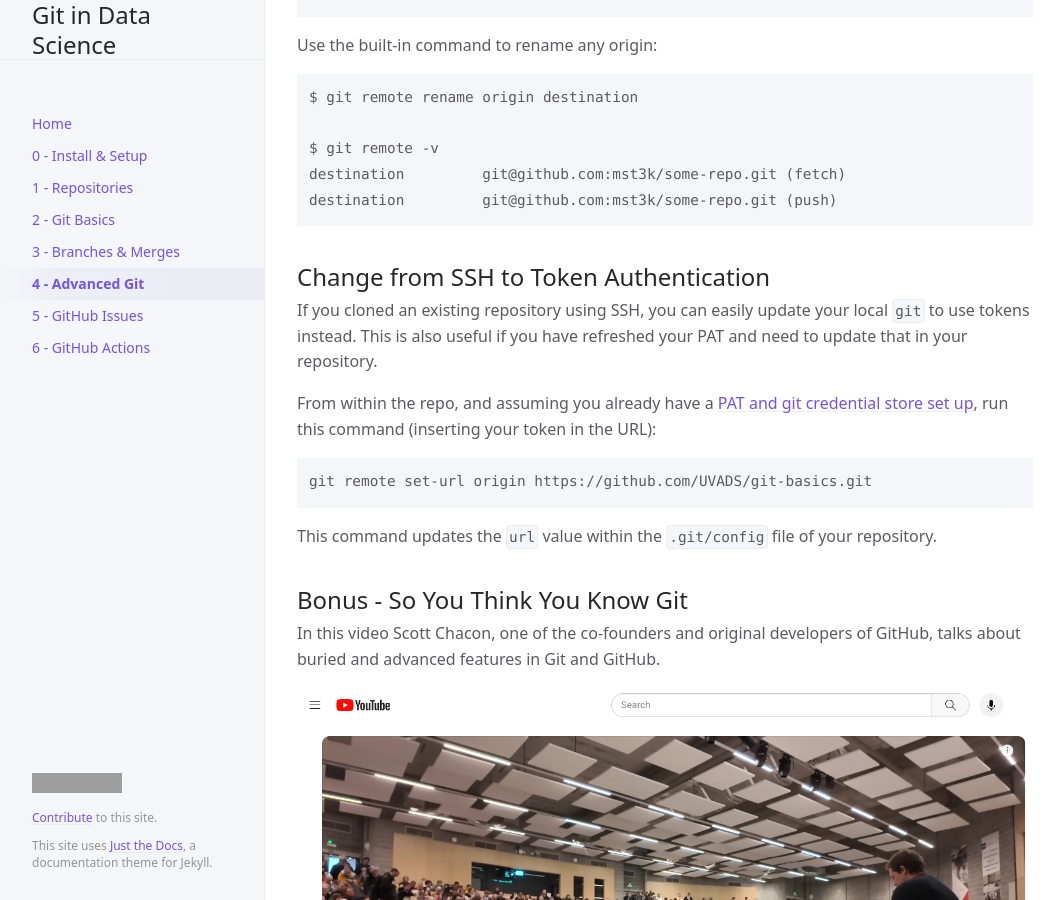
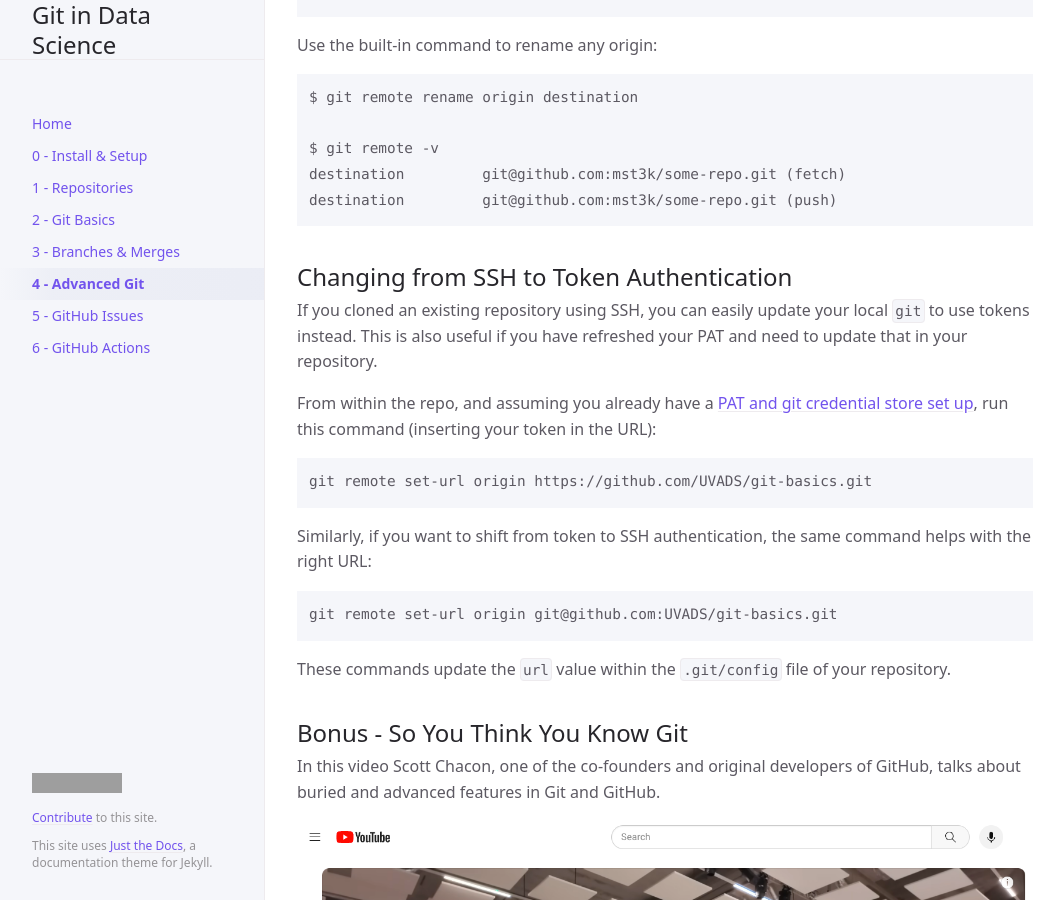
Before and after one commit to UVADS/git-basics, a Jekyll site: the page built from docs/git-advanced.md, in a window 1280 px wide and 900 px high, scrolled down 6262 px. Shown: the whole window, without its empty margins (107-1169 px from the left). Built offline with Jekyll 4.4.1, drawn with Linux system fonts in a browser that asks for light colours; cached includes are drawn as plain includes; some of the changed text lies outside the part shown; grey boxes are pictures that could not be loaded.

Commit message:
Clearer language around token auth

````diff
--- a/docs/git-advanced.md
+++ b/docs/git-advanced.md
@@ -218,7 +218,7 @@ destination	    git@github.com:mst3k/some-repo.git (fetch)
 destination	    git@github.com:mst3k/some-repo.git (push)
 ```
 
-## Change from SSH to Token Authentication
+## Changing from SSH to Token Authentication
 
 If you cloned an existing repository using SSH, you can easily update your local `git` to use tokens instead. This is also useful if you have refreshed your PAT and need to update that in your repository.
 
@@ -228,7 +228,13 @@ From within the repo, and assuming you already have a [PAT and git credential st
 git remote set-url origin https://github.com/UVADS/git-basics.git
 ```
 
-This command updates the `url` value within the `.git/config` file of your repository.
+Similarly, if you want to shift from token to SSH authentication, the same command helps with the right URL:
+```
+git remote set-url origin git@github.com:UVADS/git-basics.git
+```
+
+These commands update the `url` value within the `.git/config` file of your repository.
+
 
 ## Bonus - So You Think You Know Git
 
````
